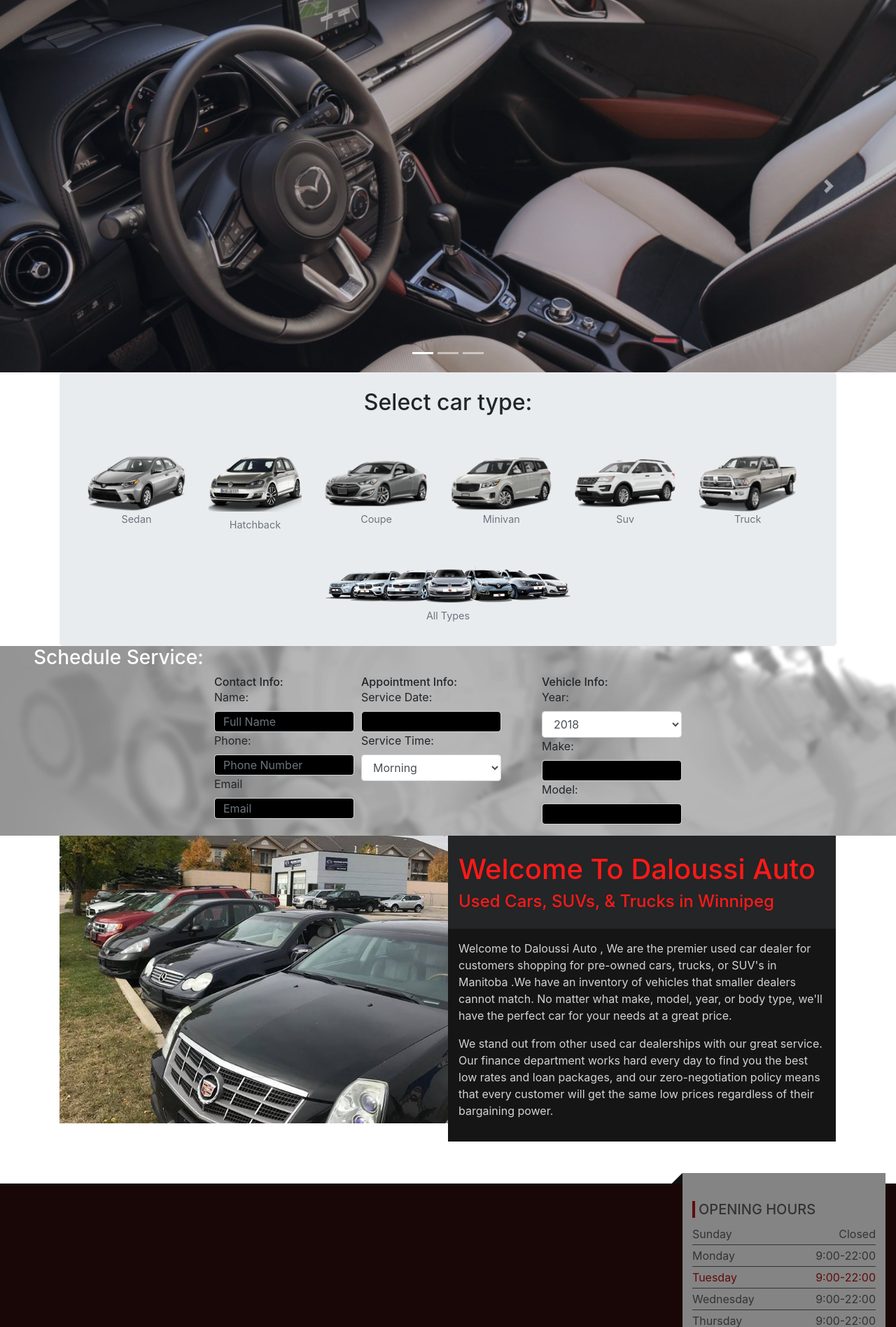
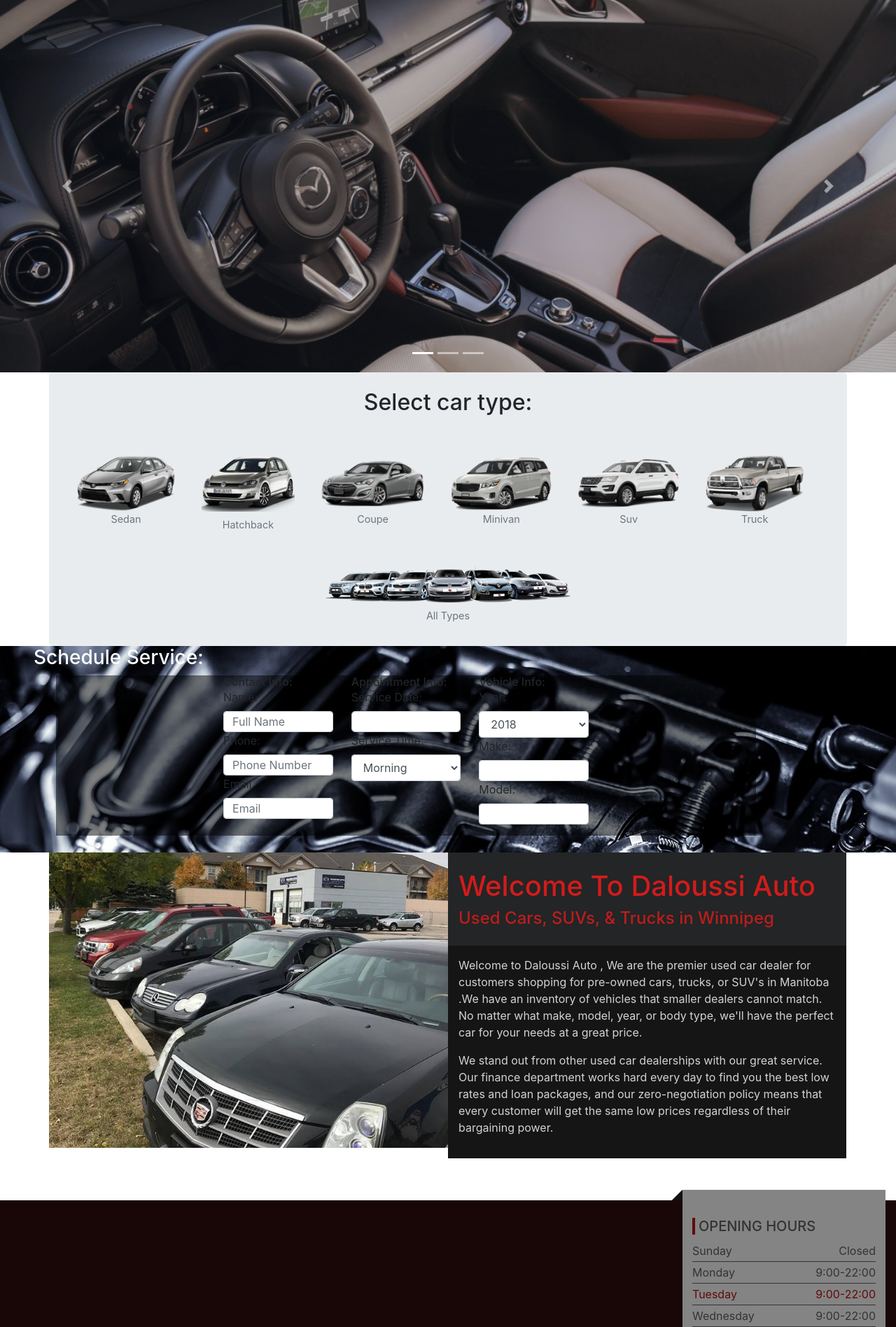
Before and after one commit to reda-bouamira/Daloussi, a PHP site: page / in a window 1280 px wide. Shown: the part 183-2079 px from the top of the page at 70% size. Run offline with PHP 8.4, Linux system fonts and the light colour scheme; some libraries are stand-ins or nearby versions.

Commit message:
before changing the service form layout

```diff
--- a/css/about_us_Home.css
+++ b/css/about_us_Home.css
@@ -1,6 +1,16 @@
 .my_about_us_home_header{
 	background-color: #232526;
 	color: #ff1919;
+}
+
+.my_about_us_home_header h1{
+	opacity: 0.8;
+
+}
+
+.my_about_us_home_header h4{
+	opacity: 0.7;
+
 }
 
 .my_about_us_home_text{
--- a/css/service_home.css
+++ b/css/service_home.css
@@ -1,9 +1,14 @@
+.my_service_home_form_input{
+	max-width: 1000px;
+	background: rgba(0, 0, 0, 0.5);
+}
+
 .my_service_home{
-	background-image: url("../img/engine2.jpg");
+	background-image: url("../img/engine_n.jpg");
     background-repeat: no-repeat;
+    background-size: cover;
 }
 
 .my_service_home input{
 	height: 30px;
-	background-color: black;
 }
--- a/php/about_us_home.php
+++ b/php/about_us_home.php
@@ -1,4 +1,4 @@
-<div class="about_us_home container my_about_us_home">
+<div class="about_us_home container my_about_us_home px-0">
 	<div class="row justify-content-sm-center no-gutters">
 		<div class="col-sm-6">
 			<img class="img-fluid my_dealer_img" src="img/dealership.jpg" alt="dealership">
--- a/php/car_type.php
+++ b/php/car_type.php
@@ -1,4 +1,4 @@
-<div class="container">
+<div class="container px-0">
 	<div class="car_type jumbotron pt-4 pb-2 mb-0">
 		<h2 class="text-center mb-5">Select car type: </h2>
 		<div class="d-flex flex-row flex-wrap justify-content-center mt-3">
--- a/php/service_home.php
+++ b/php/service_home.php
@@ -1,10 +1,10 @@
-<div class="container-fluid my_service_home mt-0 mt-0">
+<div class="container-fluid my_service_home mt-0 pb-4">
 	<div class="row pl-5">
 		<h3 class="text-white">Schedule Service:</h3>
 	</div>
-	<form>
-		<div class="form-row justify-content-md-center">
-			<div class="form-group col-md-2 form-group-lg">
+	<form class=" container justify-content-md-center">
+		<div class="form-row justify-content-md-center my_service_home_form_input">
+			<div class="form-group col-lg-2 form-group-lg mx-2">
 				<h6 class="p-0 m-0">Contact Info:</h6>
 	      		<label for="my_service_name">Name:</label>
 	      		<input type="text" class="form-control" id="my_service_name" placeholder="Full Name">
@@ -13,7 +13,7 @@
 	      		<label for="my_service_email">Email</label>
 	      		<input type="email" class="form-control" id="my_service_email" placeholder="Email">
 	    	</div>
-	    	<div class="form-group col-md-2">
+	    	<div class="form-group col-lg-2 mx-2">
 	    		<h6 class="p-0 m-0">Appointment Info:</h6>
 				<div id="datetimepicker4" class="input-append">
 					<label for="my_service_date">Service Date:</label>
@@ -30,7 +30,7 @@
 					<option>Evening</option>
 				</select>
 	    	</div>
-	    	<div class="form-group col-md-2 ml-5">
+	    	<div class="form-group col-lg-2 mx-2">
 	    		<h6 class="p-0 m-0">Vehicle Info:</h6>
 	    		<label for="my_service_car_year">Year:</label>
 				<select id="my_service_car_year" class="form-control">
```
Also changed, not shown: img/engine_n.jpg (added).
